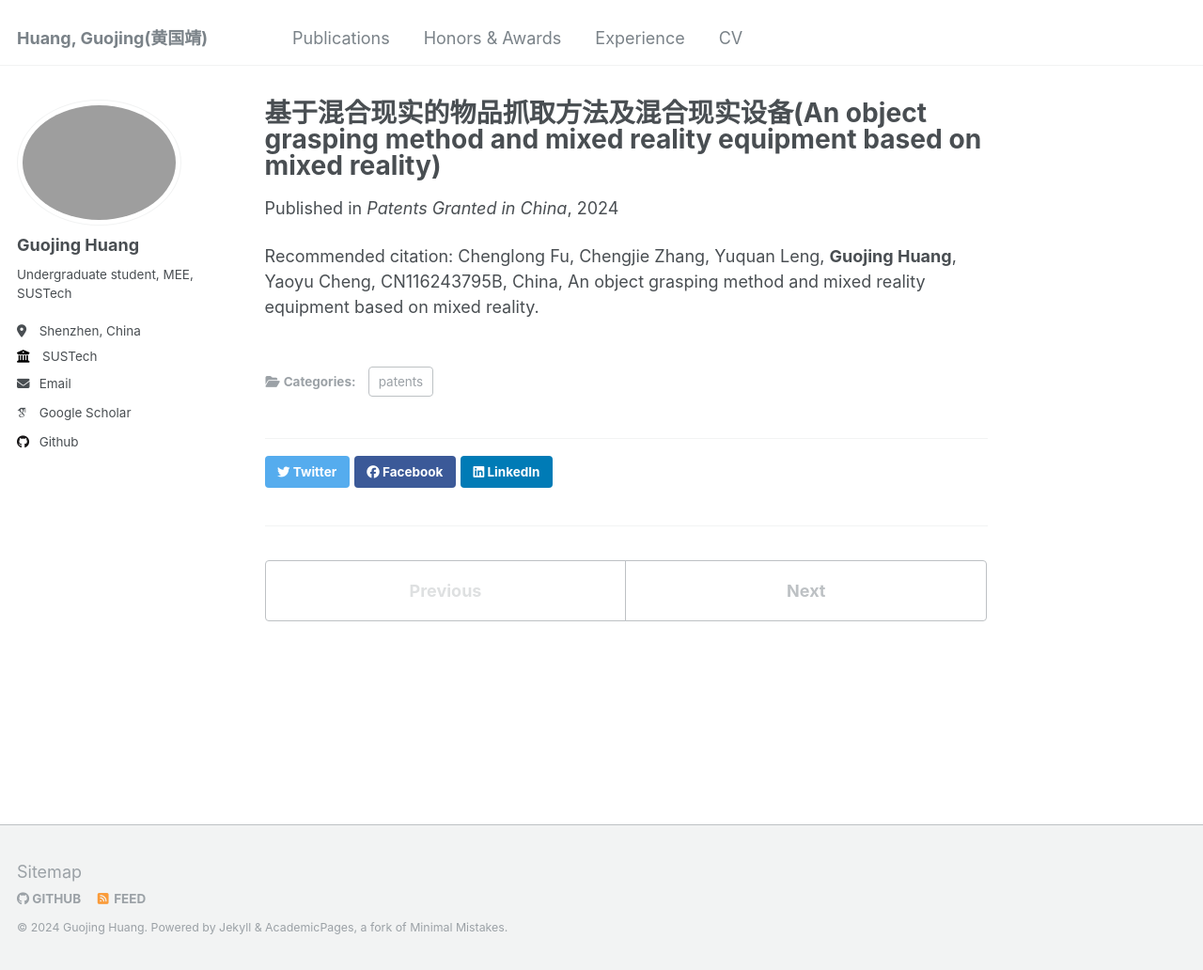
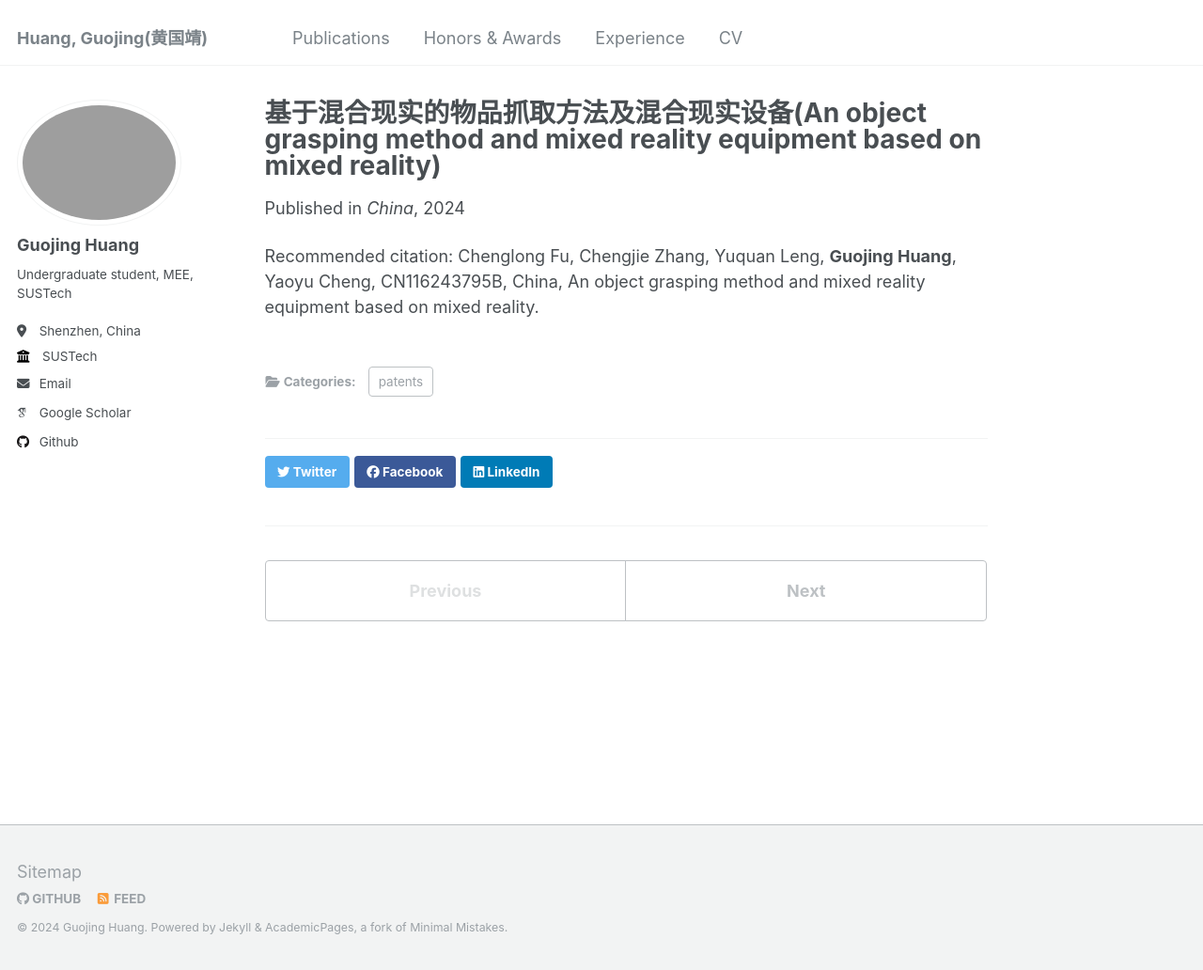
Before and after one commit to Acheng0211/acheng0211.github.io, a Jekyll site: the page built from _publications/2024-06-21-2024-patent.md, in a window 1280 px wide and 1032 px high. Shown: the whole window at 94% size. Built offline with Jekyll 4.4.1, drawn with Linux system fonts in a browser that asks for light colours; some web fonts are replaced.

Commit message:
update: patents

```diff
--- a/_includes/archive-single.html
+++ b/_includes/archive-single.html
@@ -42,6 +42,8 @@
           <p> {{ post.type }}, <i>{{ post.venue }}</i>, {{ post.date | default: "1900-01-01" | date: "%Y" }} </p>
         {% elsif post.collection == 'publications' %}
           <p>Published in <i>{{ post.venue }}</i> </p>
+        {% elsif post.collection == 'patents' %}
+          <p>Granted in <i>{{ post.venue }}</i> </p>
         {% elsif post.date %}
          <p class="page__date"><strong><i class="fa fa-fw fa-calendar" aria-hidden="true"></i> {{ site.data.ui-text[site.locale].date_label | default: "Published:" }}</strong> <time datetime="{{ post.date | default: "1900-01-01" | date_to_xmlschema }}">{{ post.date | default: "1900-01-01" | date: "%B %d, %Y" }}</time></p>
         {% endif %}
--- a/_publications/2024-06-21-2024-patent.md
+++ b/_publications/2024-06-21-2024-patent.md
@@ -4,7 +4,7 @@
 category: patents
 permalink: /publication/patents/2024-06-21-2024-patent
 date: 2024-06-21
-venue: 'Patents Granted in China'
+venue: 'China'
 paperurl: 'https://patents.google.com/patent/CN116243795B/zh?oq=CN+116243795+B'
 ---
 Recommended citation:  Chenglong Fu, Chengjie Zhang, Yuquan Leng, **Guojing Huang**, Yaoyu Cheng, CN116243795B, China, An object grasping method and mixed reality equipment based on mixed reality.
--- a/markdown_generator/publications.tsv
+++ b/markdown_generator/publications.tsv
@@ -1,5 +1,5 @@
 pub_date	title	venue	excerpt	citation	url_slug	paper_url	slides_url	category
-2024-06-21	基于混合现实的物品抓取方法及混合现实设备(An object grasping method and mixed reality equipment based on mixed reality)	Patents Granted in China		 Chenglong Fu, Chengjie Zhang, Yuquan Leng, **Guojing Huang**, Yaoyu Cheng, CN116243795B, China, An object grasping method and mixed reality equipment based on mixed reality. 	2024-patent	https://patents.google.com/patent/CN116243795B/zh?oq=CN+116243795+B		patents
+2024-06-21	基于混合现实的物品抓取方法及混合现实设备(An object grasping method and mixed reality equipment based on mixed reality)	China		 Chenglong Fu, Chengjie Zhang, Yuquan Leng, **Guojing Huang**, Yaoyu Cheng, CN116243795B, China, An object grasping method and mixed reality equipment based on mixed reality. 	2024-patent	https://patents.google.com/patent/CN116243795B/zh?oq=CN+116243795+B		patents
 2024-06-23	Evolutionary Morphology Towards Overconstrained Locomotion via Large-Scale, Multi-Terrain Deep Reinforcement Learning	IEEE/IFToMM International Conference on Reconfigurable Mechanisms and Robots (ReMAR2024), Chicago, USA.		Yenan Chen, Chuye Zhang, Pengxi Gu, Jianuo Qiu, Jiayi Yin, Nuofan Qiu, **Guojing Huang**, Bangchao Huang, Zishang Zhang, Hui Deng, Wei Zhang, Fang Wan, Chaoyang Song. (2024). "Evolutionary Morphology Towards Overconstrained Locomotion via Large-Scale, Multi-Terrain Deep Reinforcement Learning," <i>2024 6th International Conference on Reconfigurable Mechanisms and Robots (ReMAR)</i>, Chicago, IL, USA, 2024, pp. 401-408, doi: 10.1109/ReMAR61031.2024.10618090.	2024-ReMAR	https://ieeexplore.ieee.org/abstract/document/10618090		conferences
 2024-07-08	IMU-Based Prediction of Multiple Grasping Gesture Intentions for Enhanced Functional Electrical Stimulation Control* 	IEEE International Conference on Advanced Robotics and Mechatronics (ICARM2024), Tokyo, Japan.		Guotao Gou, Kong Hoi Cheng, Jinxin Sun, Chengyu Lin, Wei Pan, **Guojing Huang**, Yuquan Leng, Yixuan Guo, Chenglong Fu. (2024). "IMU-Based Prediction of Multiple Grasping Gesture Intentions for Enhanced Functional Electrical Stimulation Control*," <i>2024 International Conference on Advanced Robotics and Mechatronics (ICARM)</i>, Tokyo, Japan, 2024, pp. 183-187, doi: 10.1109/ICARM62033.2024.10715889.	2024-ICARM-1	https://ieeexplore.ieee.org/abstract/document/10715889/ 	 	conferences
 2024-07-08	Flexible Multi-Channel Electrical Stimulation System for Assisting Grasping in Patients with Hemiplegia	IEEE International Conference on Advanced Robotics and Mechatronics (ICARM2024), Tokyo, Japan.		Jinxin Sun, **Guojing Huang**, Chengyu Lin, Wei Pan, Kong Hoi Cheng, Guotao Gou, Shuyan Huang, Yuquan Leng, Chenglong Fu, Zhencheng Chen. (2024). "Flexible Multi-Channel Electrical Stimulation System for Assisting Grasping in Patients with Hemiplegia," <i>2024 International Conference on Advanced Robotics and Mechatronics (ICARM)</i>, Tokyo, Japan, 2024, pp. 205-209, doi: 10.1109/ICARM62033.2024.10715888.	2024-ICARM-2	https://ieeexplore.ieee.org/abstract/document/10715888	 	conferences
```
Also changed, not shown: other parts of _includes/archive-single.html (+1 -1 lines), 1 other file.
